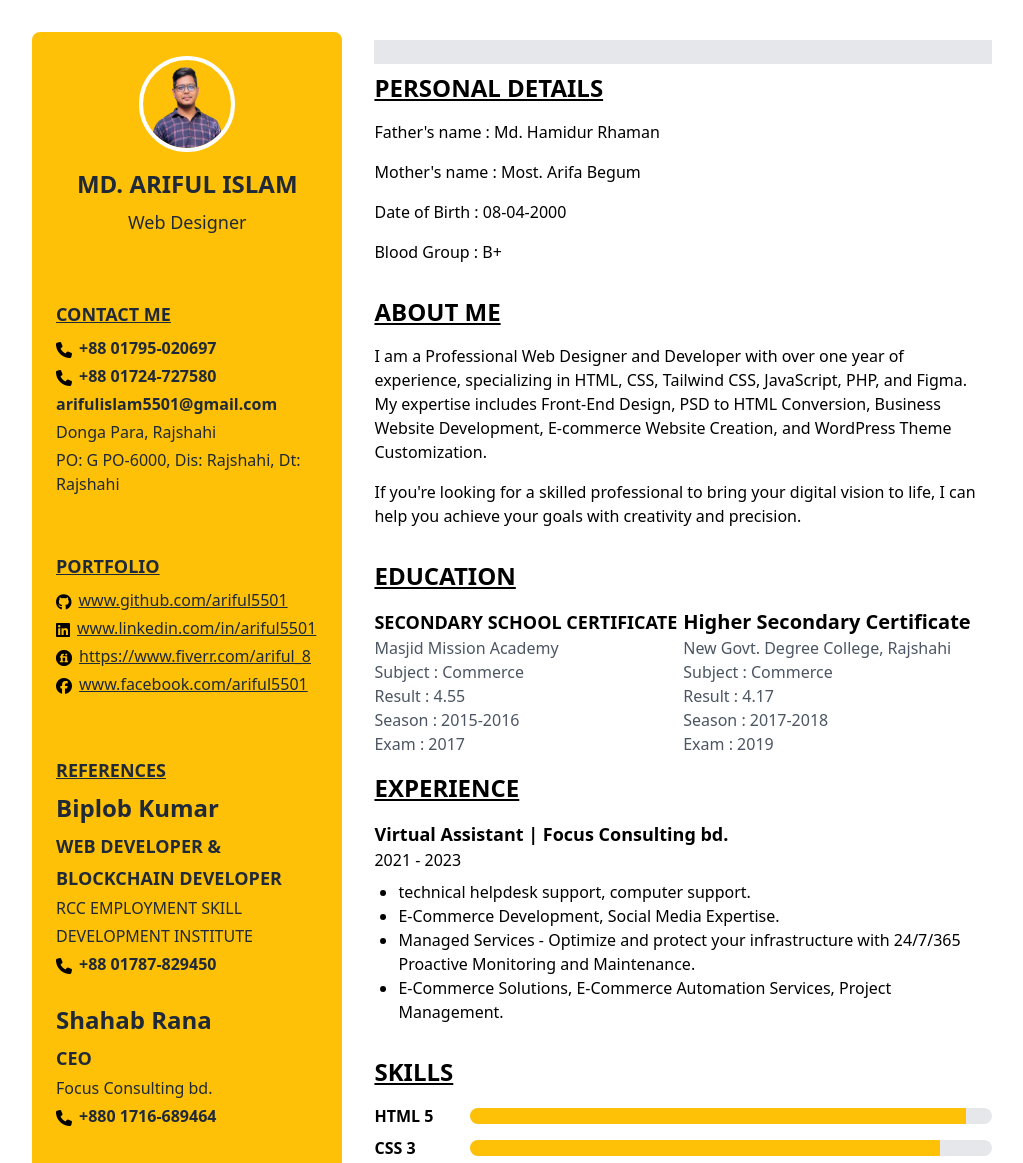
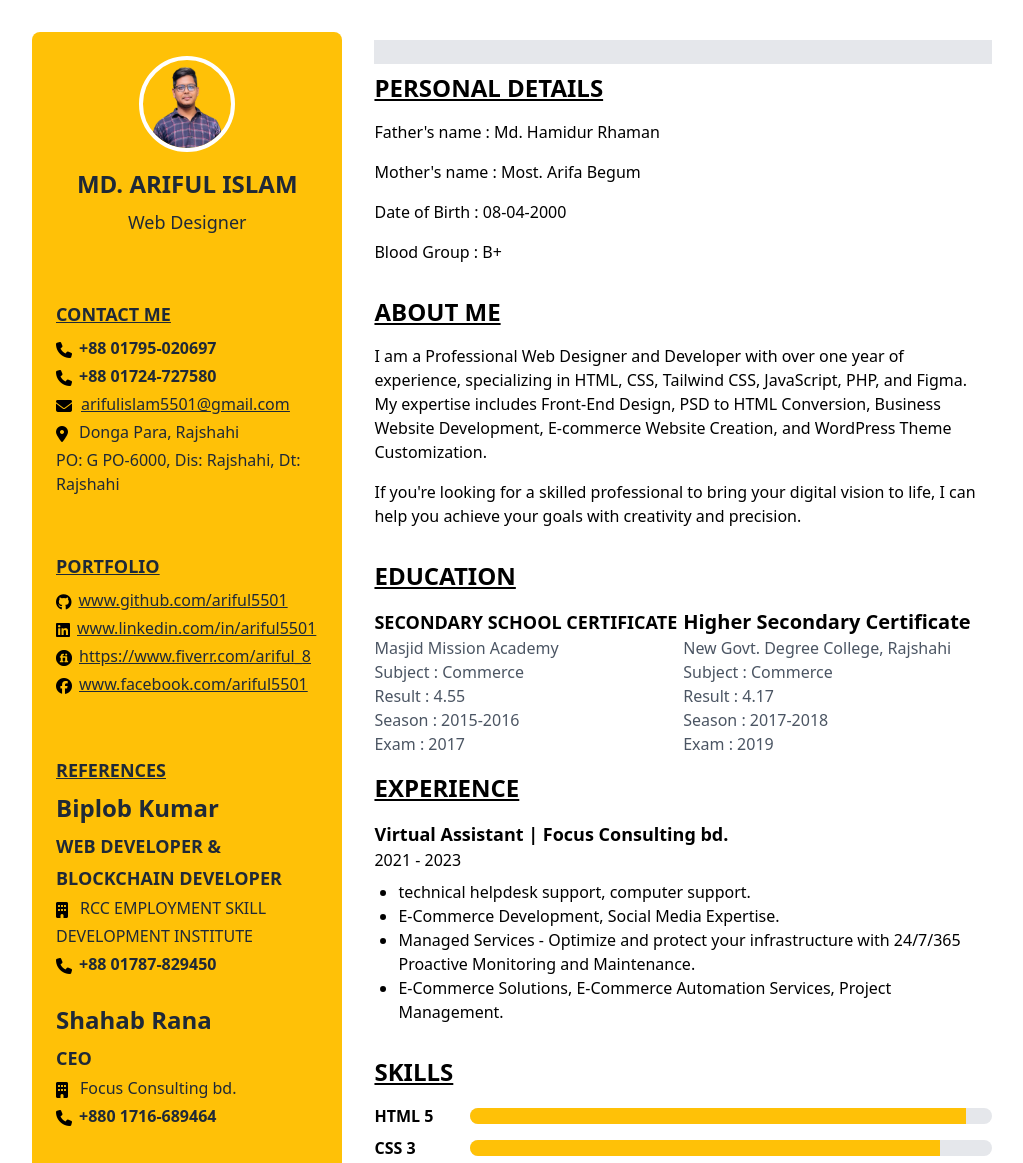
Before and after one commit to ariful5501/Curriculum_vitae, a website: page src/index.html in a window 1280 px wide. Shown: the top 1163 px of the page, without its empty margins (128-1151 px from the left). Drawn offline with nearby package versions, Linux system fonts and the light colour scheme.

Commit message:
logo add

```diff
--- a/src/index.html
+++ b/src/index.html
@@ -57,9 +57,24 @@
                 </div>
 
                 <!-- <p class="mb-1"><span class="font-bold">+88 01724-727580</span></p> -->
-                <p class="mb-1"><span class="font-bold">arifulislam5501@gmail.com</span></p>
-                <p class="mb-1"><span class="font-medium">Donga Para, Rajshahi</span></p>
-                <p><span class="font-medium">PO: G PO-6000, Dis: Rajshahi, Dt: Rajshahi</span></p>
+                <div class="flex flex-wrap content-center items-center">
+                    <i class="fa-solid fa-envelope" style="color: #000000; margin-right: 9px;"></i>
+                    <p class="mb-1 underline">
+                        <a href="mailto:arifulislam5501@gmail.com">arifulislam5501@gmail.com</a>
+                    </p>
+                </div>
+                <!-- <p class="mb-1"><span class="font-bold">arifulislam5501@gmail.com</span></p> -->
+                <div class="flex flex-wrap content-center items-center">
+                    <i class="fa-solid fa-location-dot" style="color: #000000;
+                    margin-right: 11px;"></i>
+                    <p class="mb-1">
+                        <span class="font-medium">Donga Para, Rajshahi</span>
+                    </p>
+                    <p>
+                        <span class="font-medium">PO: G PO-6000, Dis: Rajshahi, Dt: Rajshahi</span>
+                    </p>
+                </div>
+
             </div>
             <div class="p-5"></div>
             <div class="mb-4">
@@ -99,8 +114,12 @@
                 <p class="mb-2"><span class="font-bold text-2xl">Biplob Kumar</span></p>
                 <p class="mb-1 font-bold text-lg">WEB DEVELOPER &</p>
                 <p class="mb-1 font-bold text-lg">BLOCKCHAIN DEVELOPER</p>
-                <p class="mb-1 font-medium">RCC EMPLOYMENT SKILL</p>
-                <p class="mb-1 font-medium">DEVELOPMENT INSTITUTE</p>
+                <div class="flex flex-wrap content-center items-center">
+                    <i class="fa-solid fa-building" style="color: #000000; margin-right: 12px;"></i>
+                    <p class="mb-1 font-medium">RCC EMPLOYMENT SKILL</p>
+                    <p class="mb-1 font-medium">DEVELOPMENT INSTITUTE</p>
+                </div>
+
                 <div class="flex flex-wrap content-center items-center">
                     <i class="fa-solid fa-phone" style="color: #000000; margin-right: 7px;"></i>
                     <p class="mb-1">
@@ -111,7 +130,11 @@
                 <br>
                 <p class="mb-2"><span class="font-bold text-2xl">Shahab Rana</span></p>
                 <p class="mb-1 font-bold text-lg">CEO</p>
-                <p class="mb-1 font-medium">Focus Consulting bd.</p>
+                <div class="flex flex-wrap content-center items-center">
+                    <i class="fa-solid fa-building" style="color: #000000; margin-right: 12px;"></i>
+                    <p class="mb-1 font-medium">Focus Consulting bd.</p>
+                </div>
+
                 <div class="flex flex-wrap content-center items-center">
                     <i class="fa-solid fa-phone" style="color: #000000; margin-right: 7px;"></i>
                     <p class="mb-1">
```
